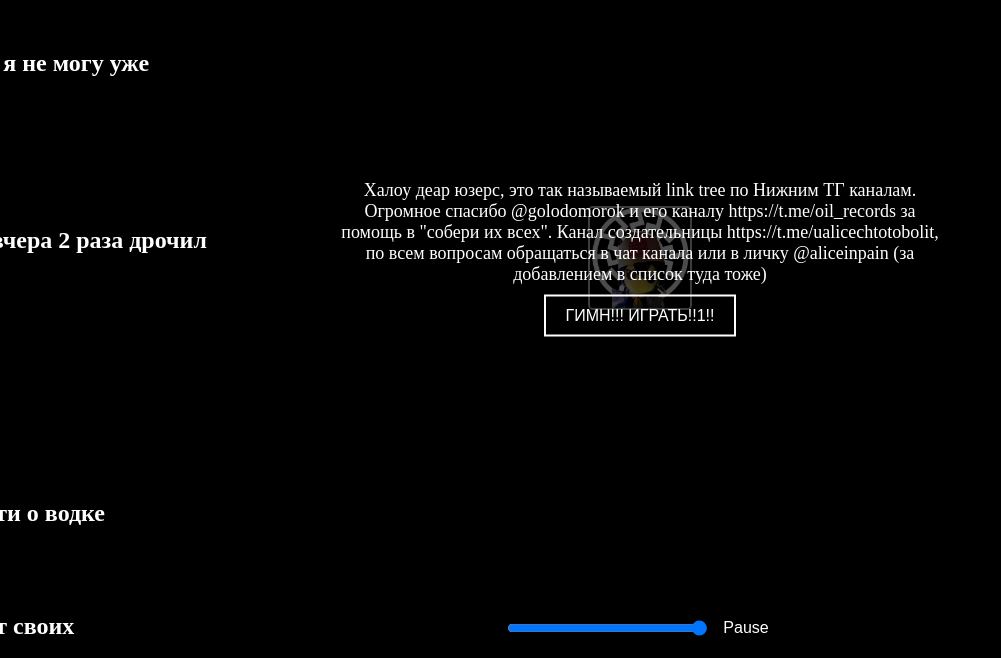
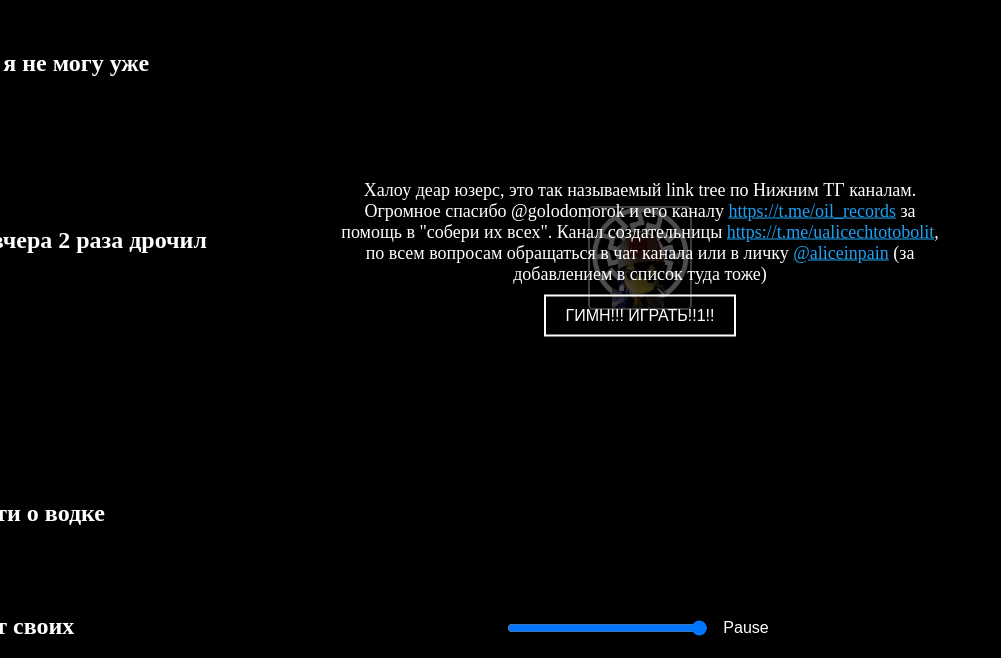
Before and after one commit to aliceinchain/nijniitg, a plain HTML site: page index.html in a window 1280 px wide. Shown: the part 142-800 px from the top of the page, without its empty margins (0-1001 px from the left). Drawn offline with Linux system fonts and the light colour scheme.

Commit message:
modified:   index.html     modified:   styles.css

```diff
--- a/index.html
+++ b/index.html
@@ -12,9 +12,9 @@
     <div id="blur-overlay"></div>
     <div id="floating-text-container"></div>
     <div id="image-container">
-    <a href="https://t.me/slavafumo1488Z" class="image-link" target="_blank">
-        <img src="images/-1002018432381.jpg" alt="Channel Avatar">
-    </a>
+        <a href="https://t.me/slavafumo1488Z" class="image-link" target="_blank">
+            <img src="images/-1002018432381.jpg" alt="Channel Avatar">
+        </a>
     </div>
     <div id="audio-player">
         <audio id="background-audio" src="audio.mp3" loop></audio>
@@ -22,7 +22,7 @@
         <button id="pause-button">Pause</button>
     </div>
     <div id="info-panel">
-        <p>Халоу деар юзерс, это так называемый link tree по Нижним ТГ каналам. Огромное спасибо @golodomorok и его каналу https://t.me/oil_records за помощь в "собери их всех". Канал создательницы https://t.me/ualicechtotobolit, по всем вопросам обращаться в чат канала или в личку @aliceinpain (за добавлением в список туда тоже) </p>
+        <p>Халоу деар юзерс, это так называемый link tree по Нижним ТГ каналам. Огромное спасибо @golodomorok и его каналу <a href="https://t.me/oil_records" target="_blank">https://t.me/oil_records</a> за помощь в "собери их всех". Канал создательницы <a href="https://t.me/ualicechtotobolit" target="_blank">https://t.me/ualicechtotobolit</a>, по всем вопросам обращаться в чат канала или в личку <a href="https://t.me/aliceinpain" target="_blank">@aliceinpain</a> (за добавлением в список туда тоже)</p>
         <button id="start-audio-button">ГИМН!!! ИГРАТЬ!!1!!</button>
     </div>
     <script src="script.js"></script>
--- a/styles.css
+++ b/styles.css
@@ -39,7 +39,6 @@ body {
     left: 0;
     width: 100%;
     height: 100%;
-    pointer-events: none; /* Делает текст некликабельным */
     z-index: 10; /* Убедитесь, что текст отображается поверх изображений */
 }
 
@@ -145,6 +144,15 @@ body {
     margin: 0;
 }
 
+#info-panel a {
+    color: #1DA1F2; /* Цвет ссылки */
+    text-decoration: underline; /* Подчеркивание ссылки */
+}
+
+#info-panel a:hover {
+    color: #0078d7; /* Цвет ссылки при наведении */
+}
+
 #start-audio-button {
     background: none;
     border: 2px solid white;
```
